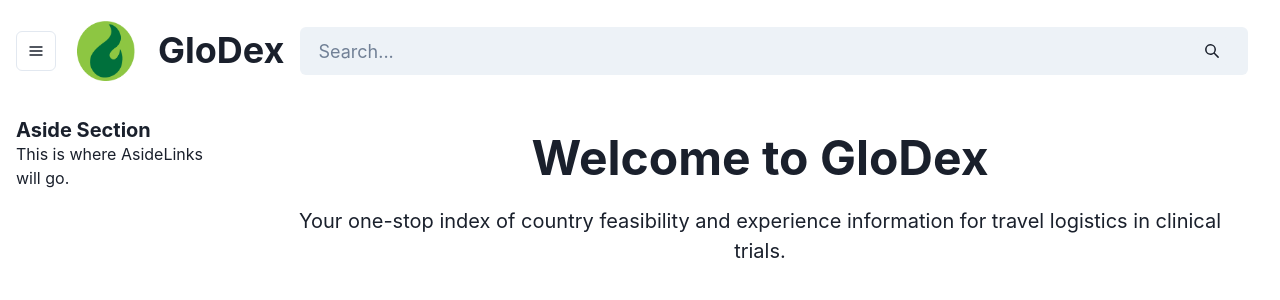
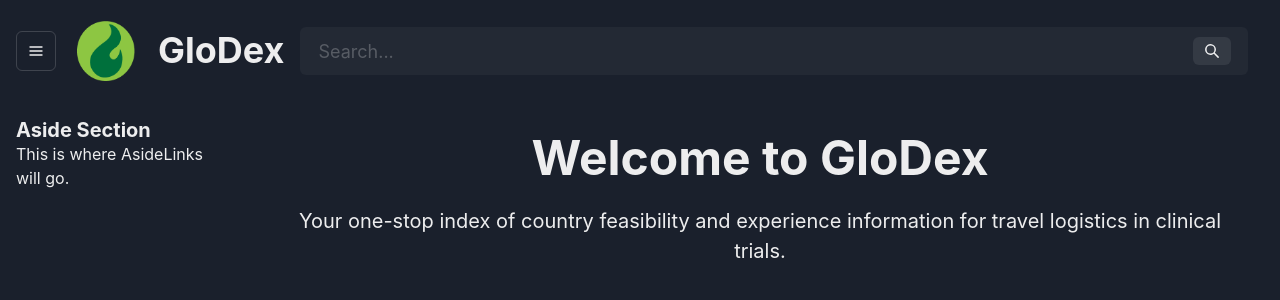
Before and after one commit to dylblake/remap, a React (Vite) app in the folder client/: page / in a window 1280 px wide. Shown: the top 300 px of the page. Built offline with nearby package versions, Linux system fonts and the light colour scheme; no server answers.

Commit message:
Removing unused fomt from theme

```diff
--- a/client/src/theme/theme.ts
+++ b/client/src/theme/theme.ts
@@ -2,13 +2,8 @@ import { extendTheme } from "@chakra-ui/react";
 
 import darkMode from "./darkMode";
 
-//import fonts from "./fonts";
-import '@fontsource/open-sans'
-import '@fontsource/raleway'
-
 const overrides = {
-    darkMode,
-    //fonts: fonts //BOOKMARK -> Return to this at a later time
+    ...darkMode,
 };
 
 export default extendTheme(overrides)
```
